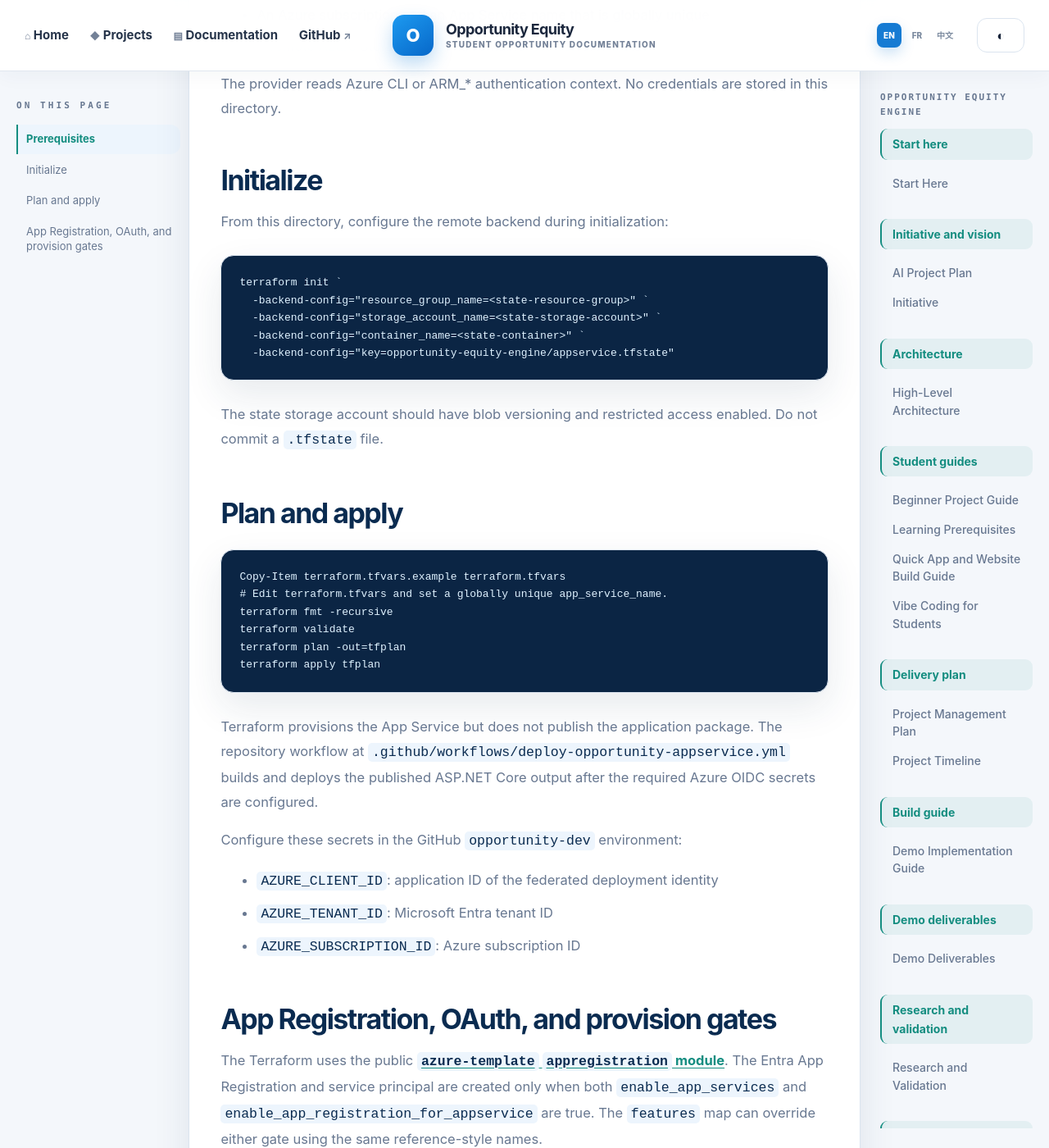
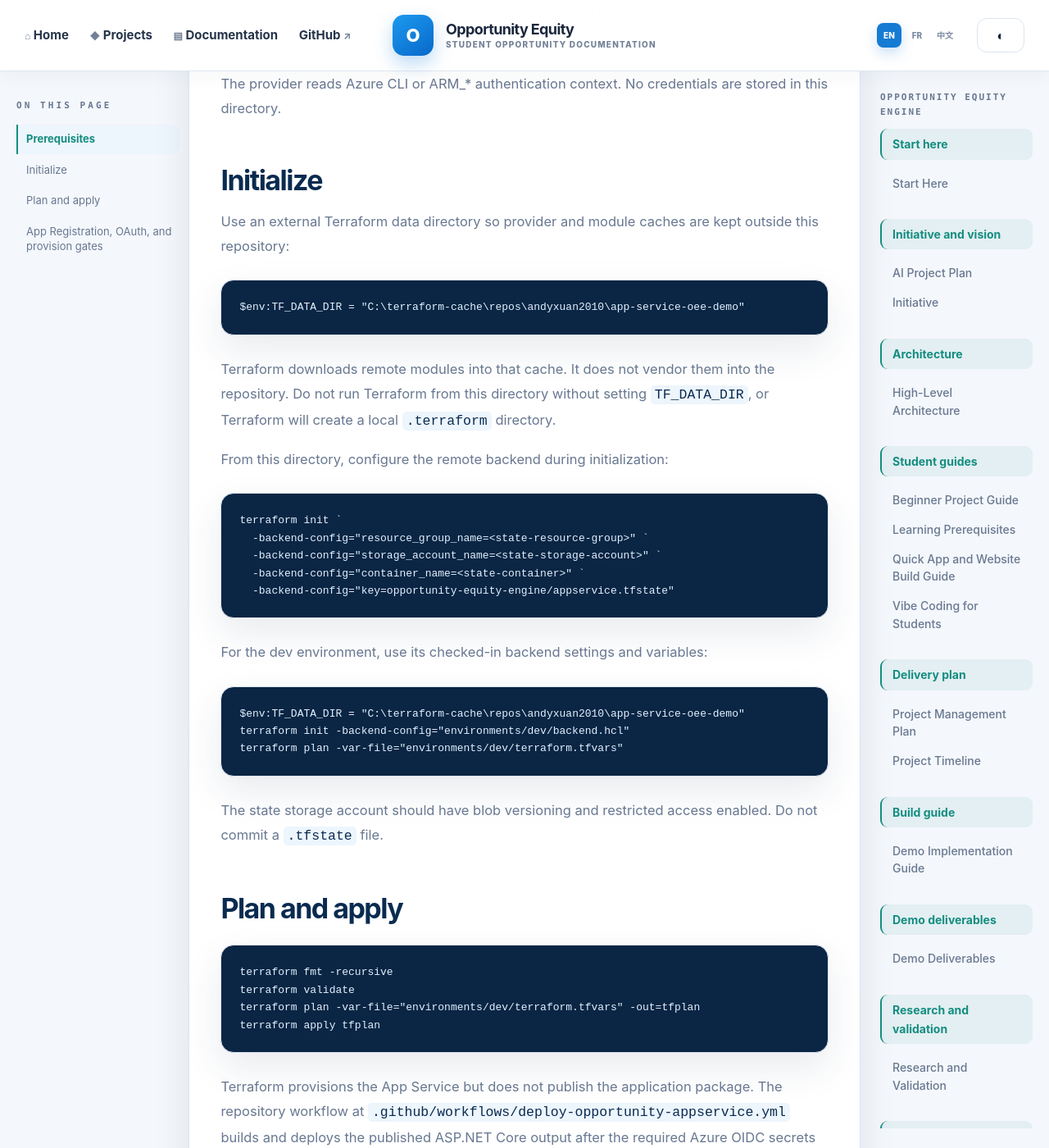
Before and after one commit to andyxuan2010/OpportunityEquityEngine, a Jekyll site: the page built from terraform/README.md, in a window 1280 px wide and 1400 px high, scrolled down 920 px. Shown: the whole window at 82% size. Built offline with Jekyll 4.4.1, drawn with Linux system fonts in a browser that asks for light colours; our own code applies the rules of GitHub Pages for plain Markdown files.

Commit message:
support multiple envionrments

````diff
--- a/src/OpportunityEquityEngine.Web/wwwroot/index.html
+++ b/src/OpportunityEquityEngine.Web/wwwroot/index.html
@@ -151,7 +151,7 @@
                 <button class="primary-button auth-submit" type="submit" id="auth-submit">Log in <span>→</span></button>
               </form>
               <div class="auth-divider"><span>or continue with</span></div>
-              <div class="provider-grid"><button type="button" class="provider-button" data-auth-provider="google"><span class="provider-g">G</span> Google / Gmail</button><button type="button" class="provider-button" data-auth-provider="facebook"><span class="provider-f">f</span> Facebook</button><button type="button" class="provider-button" data-auth-provider="microsoft"><span class="provider-m">▦</span> Microsoft</button></div>
+              <div class="provider-grid"><button type="button" class="provider-button" data-auth-provider="google"><span class="provider-g">G</span> Google / Gmail</button><button type="button" class="provider-button" data-auth-provider="facebook"><span class="provider-f">f</span> Facebook</button><button type="button" class="provider-button" data-auth-provider="aad"><span class="provider-m">▦</span> Microsoft</button></div>
               <button type="button" class="outline-button auth-signout" id="auth-signout" hidden>Sign out</button>
               <p class="auth-config-note">Google and Facebook sign-in use Azure App Service Authentication. Provider credentials are kept in secure App Service configuration.</p>
             </section>
--- a/terraform/README.md
+++ b/terraform/README.md
@@ -22,6 +22,17 @@ The provider reads Azure CLI or ARM_* authentication context. No credentials are
 
 ## Initialize
 
+Use an external Terraform data directory so provider and module caches are kept
+outside this repository:
+
+```powershell
+$env:TF_DATA_DIR = "C:\terraform-cache\repos\andyxuan2010\app-service-oee-demo"
+```
+
+Terraform downloads remote modules into that cache. It does not vendor them into
+the repository. Do not run Terraform from this directory without setting
+`TF_DATA_DIR`, or Terraform will create a local `.terraform` directory.
+
 From this directory, configure the remote backend during initialization:
 
 ```powershell
@@ -32,16 +43,22 @@ terraform init `
   -backend-config="key=opportunity-equity-engine/appservice.tfstate"
 ```
 
+For the dev environment, use its checked-in backend settings and variables:
+
+```powershell
+$env:TF_DATA_DIR = "C:\terraform-cache\repos\andyxuan2010\app-service-oee-demo"
+terraform init -backend-config="environments/dev/backend.hcl"
+terraform plan -var-file="environments/dev/terraform.tfvars"
+```
+
 The state storage account should have blob versioning and restricted access enabled. Do not commit a `.tfstate` file.
 
 ## Plan and apply
 
 ```powershell
-Copy-Item terraform.tfvars.example terraform.tfvars
-# Edit terraform.tfvars and set a globally unique app_service_name.
 terraform fmt -recursive
 terraform validate
-terraform plan -out=tfplan
+terraform plan -var-file="environments/dev/terraform.tfvars" -out=tfplan
 terraform apply tfplan
 ```
 
````
Also changed, not shown: 11 other files.
